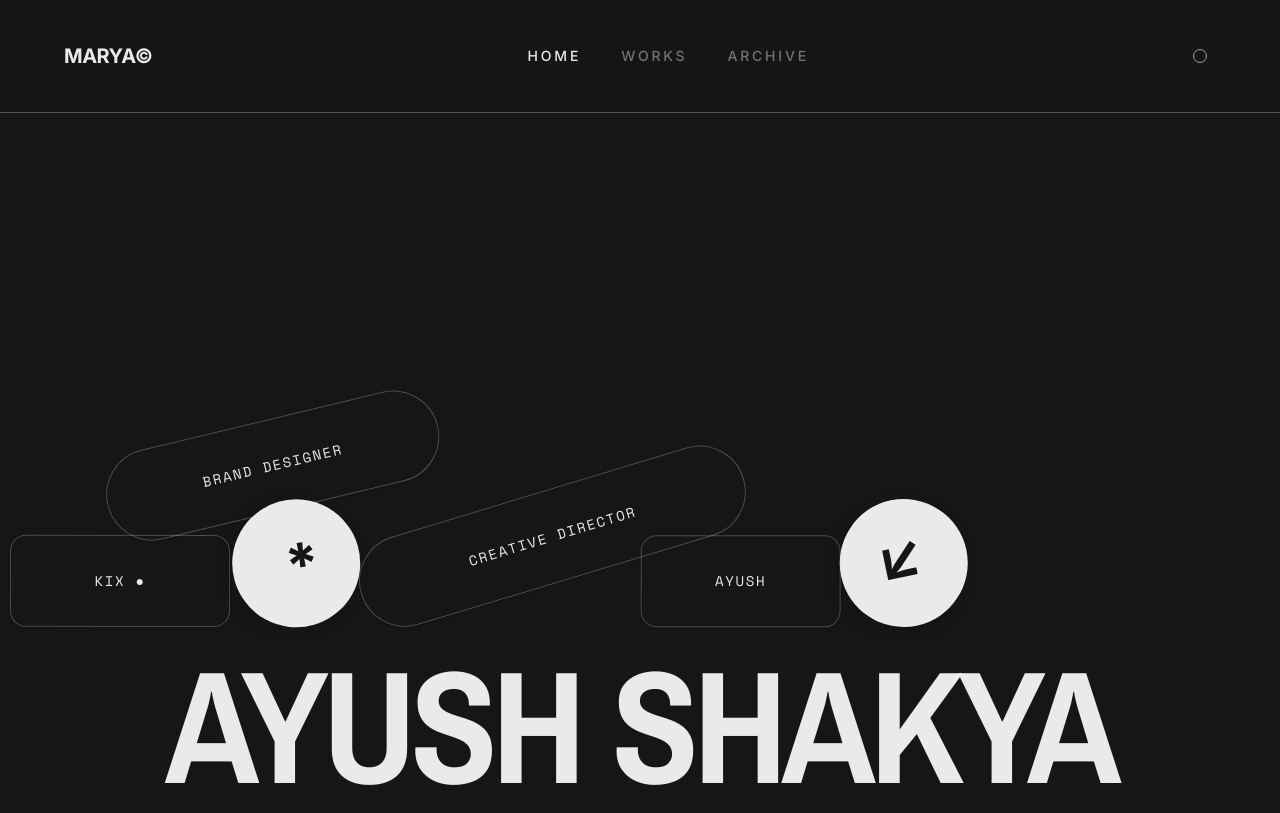
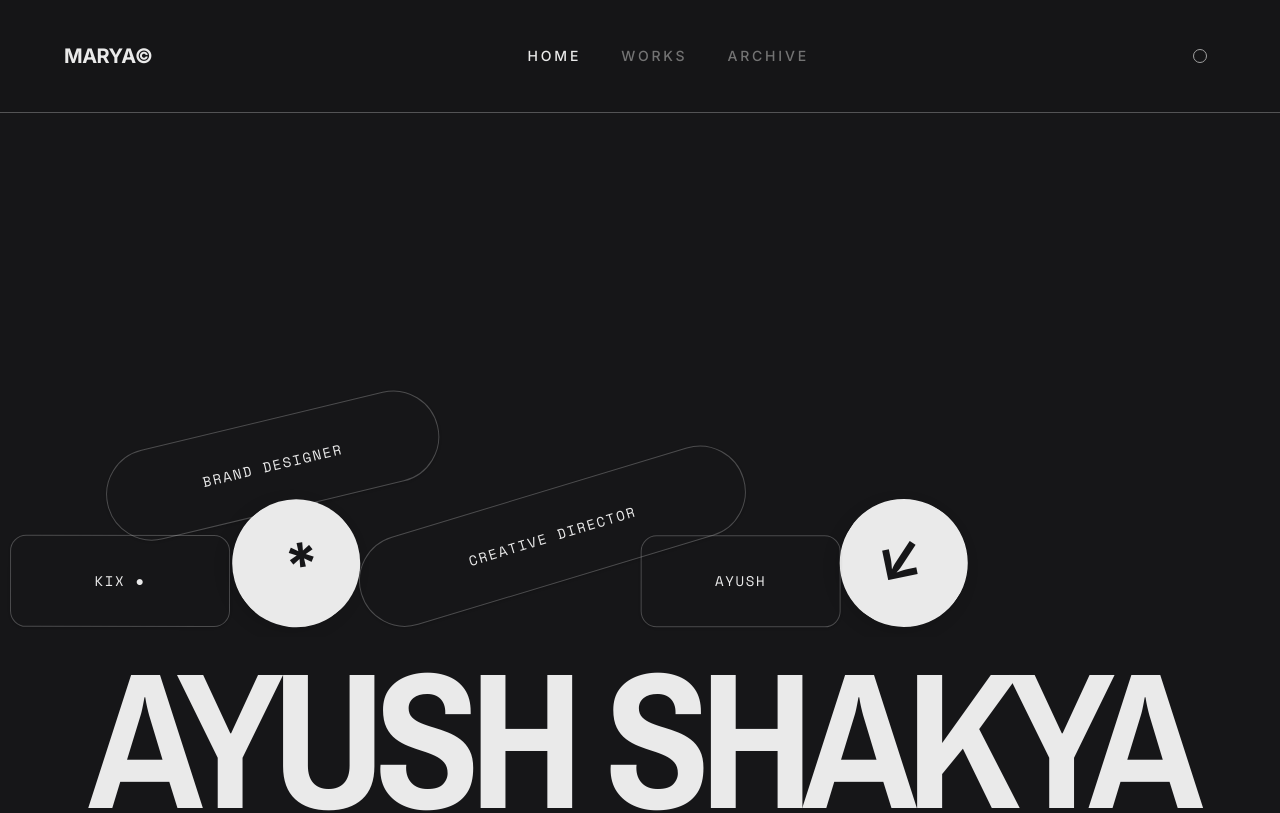
Before and after one commit to AyShakya/Portfolio-AyushShakya, a React (Vite) app: page / in a window 1280 px wide. Shown: the top 813 px of the page. Built offline with nearby package versions, Linux system fonts and the light colour scheme.

Commit message:
style(home): adjust hero title to span 100% viewport width without margins

```diff
--- a/src/pages/Home.jsx
+++ b/src/pages/Home.jsx
@@ -76,15 +76,14 @@ export default function Home() {
         </div>
 
         {/* Big Hero Title with Masked Reveal */}
-        <div className="overflow-hidden w-full text-center mt-6 px-[2.5vw]">
+        <div className="overflow-hidden w-full text-center mt-6 px-0">
           <motion.h1
             initial={{ y: "100%" }}
             animate={{ y: 0 }}
             transition={{ duration: 0.9, ease: [0.16, 1, 0.3, 1], delay: 0.5 }}
-            className="text-[12.5vw] 2xl:text-[200px] font-extrabold tracking-[-0.04em] leading-[0.8] select-none text-[#eaeaea] dark:text-[#eaeaea] font-heading w-full uppercase flex flex-row items-center justify-center gap-x-[2.5vw] gap-y-0"
+            className="text-[15.15vw] font-extrabold tracking-[-0.06em] leading-[0.8] select-none text-[#eaeaea] dark:text-[#eaeaea] font-heading w-full uppercase block whitespace-nowrap"
           >
-            <span>AYUSH</span>
-            <span>SHAKYA</span>
+            AYUSH SHAKYA
           </motion.h1>
         </div>
       </section>
```
